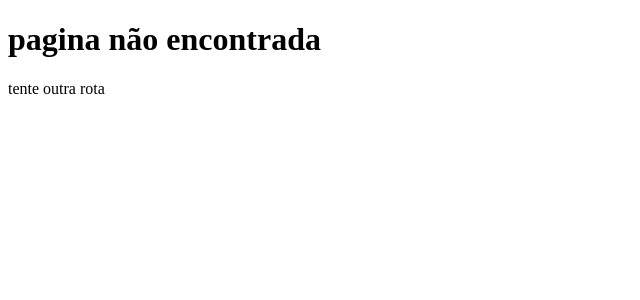
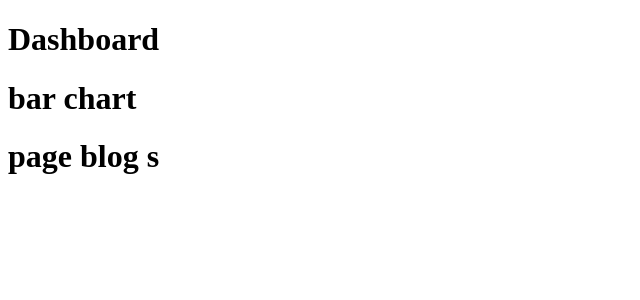
Before and after one commit to devErenNildo/Trilha-Estudos-Next_React, a Next.js app in the folder NextJs/: page /dashboard in a window 1280 px wide. Before the commit this address had no page. Shown: the top 300 px of the page, without its empty margins (0-640 px from the left). Built offline with nearby package versions, Linux system fonts and the light colour scheme.

Commit message:
file colocation

```diff
--- /dev/null
+++ b/NextJs/src/app/dashboard/page.tsx
@@ -0,0 +1,19 @@
+import Blog from "@/components/blog/page";
+
+const BarChart = () => {
+    return(
+        <h1>bar chart</h1>
+    );
+}
+
+const Dashboard = () => {
+    return(
+        <>
+            <h1>Dashboard</h1>
+            <BarChart />
+            <Blog />
+        </>
+    );
+}
+
+export default Dashboard;
--- /dev/null
+++ b/NextJs/src/components/blog/page.tsx
@@ -0,0 +1,7 @@
+const Blog = () => {
+    return(
+        <h1>page blog s</h1>
+    );
+}
+
+export default Blog;
```
Also changed, not shown: NextJs/src/app/dashboard/line-chart.tsx (added, +9 -0 lines).
